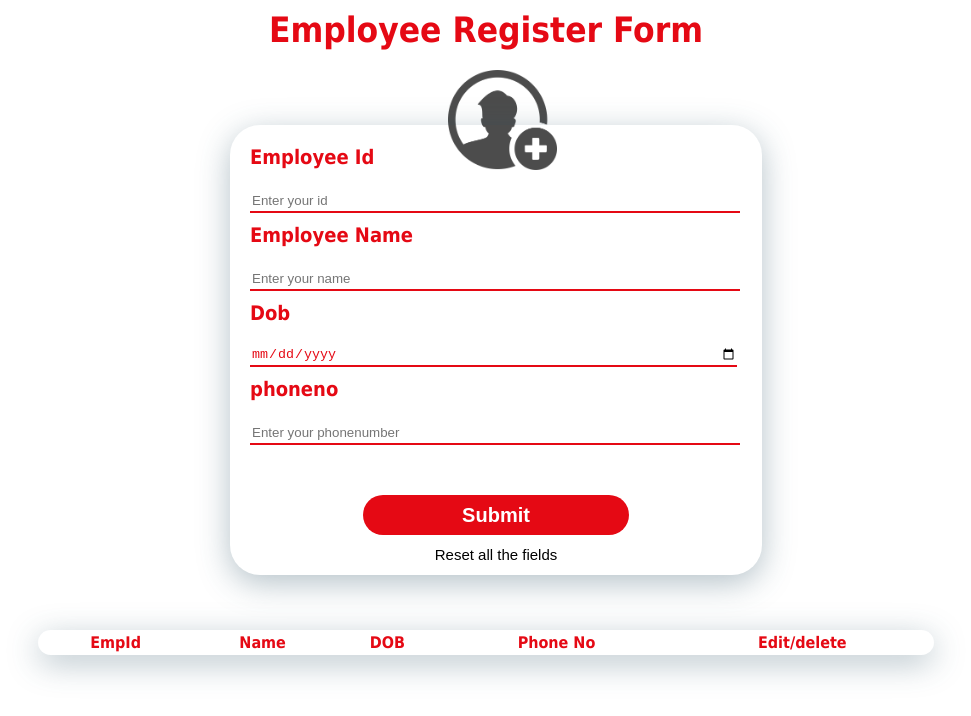
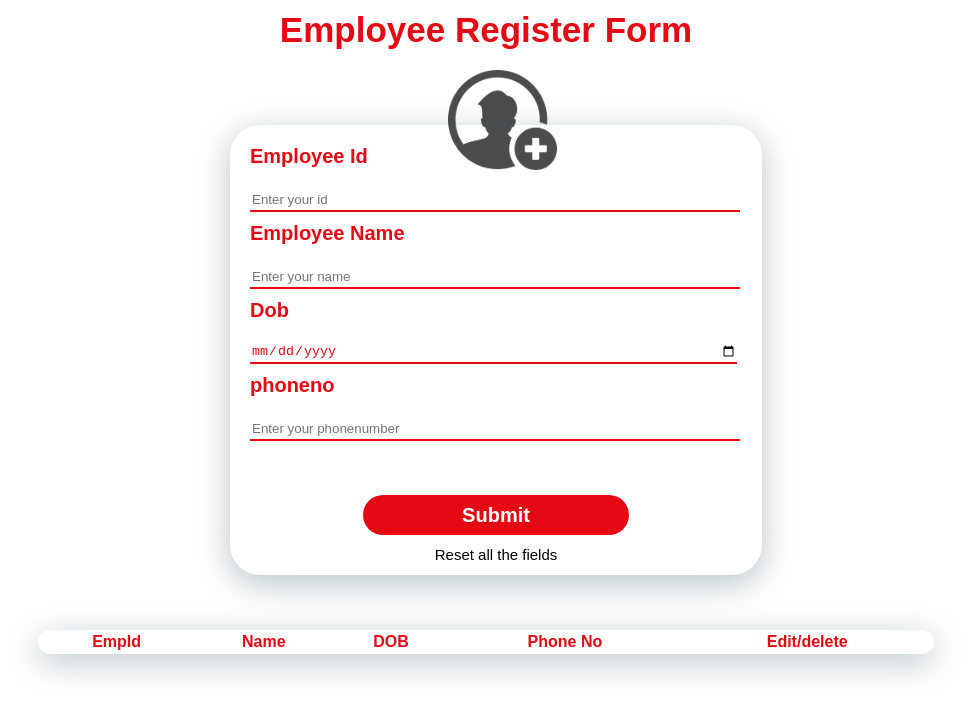
Before and after one commit to GaneshTRL748/simple_form, a plain HTML site: page javascript(crud)/index.html in a window 1280 px wide. Shown: the whole page, without its empty margins (154-1125 px from the left). Drawn offline with Linux system fonts and the light colour scheme.

Commit message:
Update style.css

```diff
--- a/javascript(crud)/style.css
+++ b/javascript(crud)/style.css
@@ -1,7 +1,7 @@
 body{
     background-color:#fff;
     color:#E50914;
-    font-family:Tahoma;
+    font-family:Sans-serif;
 }
 .headlabel{
     font-size: 35px;
```
